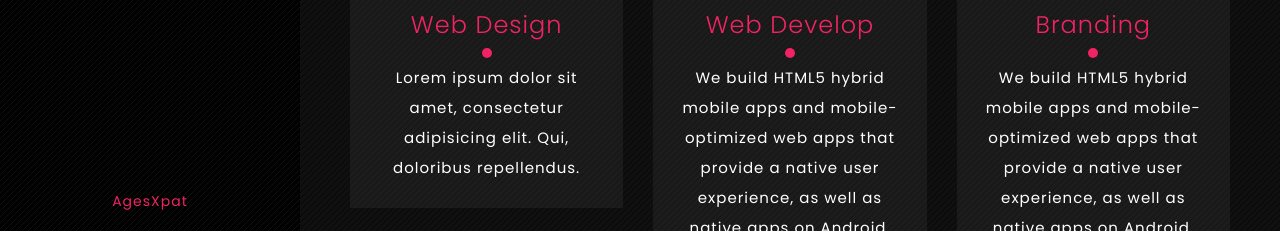
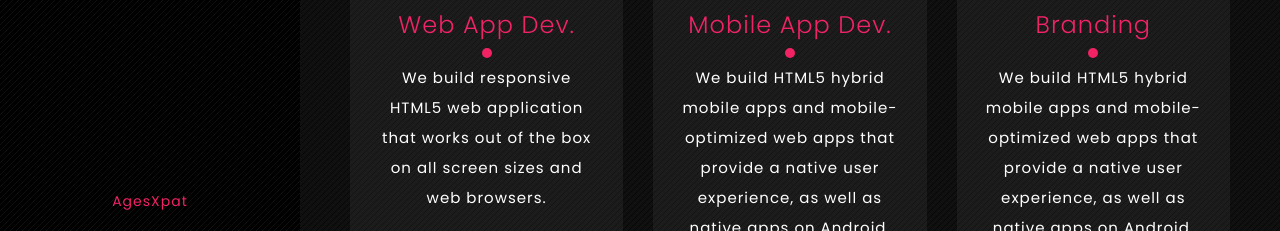
Before and after one commit to moriire/AgesXpat, a plain HTML site: page about.html in a window 1280 px wide. Shown: the part 569-800 px from the top of the page. Drawn offline with Linux system fonts and the light colour scheme; files whose address does not match are found by name; a web font is replaced by a local one.

Commit message:
Update about.html

```diff
--- a/about.html
+++ b/about.html
@@ -95,8 +95,8 @@
                             <div class="service-icon">
                                 <i class="fas fa-laptop-code"></i>
                             </div>
-                            <h4 class="body-font">Web Design</h4>
-                            <p>Lorem ipsum dolor sit amet, consectetur adipisicing elit. Qui, doloribus repellendus.</p>
+                            <h4 class="body-font">Web App Dev.</h4>
+                            <p>We build responsive HTML5 web application that works out of the box on all screen sizes and web browsers.</p>
                         </div>
                     </div>
                 </div>
@@ -106,7 +106,7 @@
                             <div class="service-icon">
                                 <i class="fab fa-evernote"></i>
                             </div>
-                            <h4 class="body-font">Web Develop</h4>
+                            <h4 class="body-font">Mobile App Dev.</h4>
                             <p>We build HTML5 hybrid mobile apps and mobile-optimized web apps that provide a native user experience, as well as native apps on Android, iOs and Windows mobile phones .</p>
                         </div>
                     </div>
```
